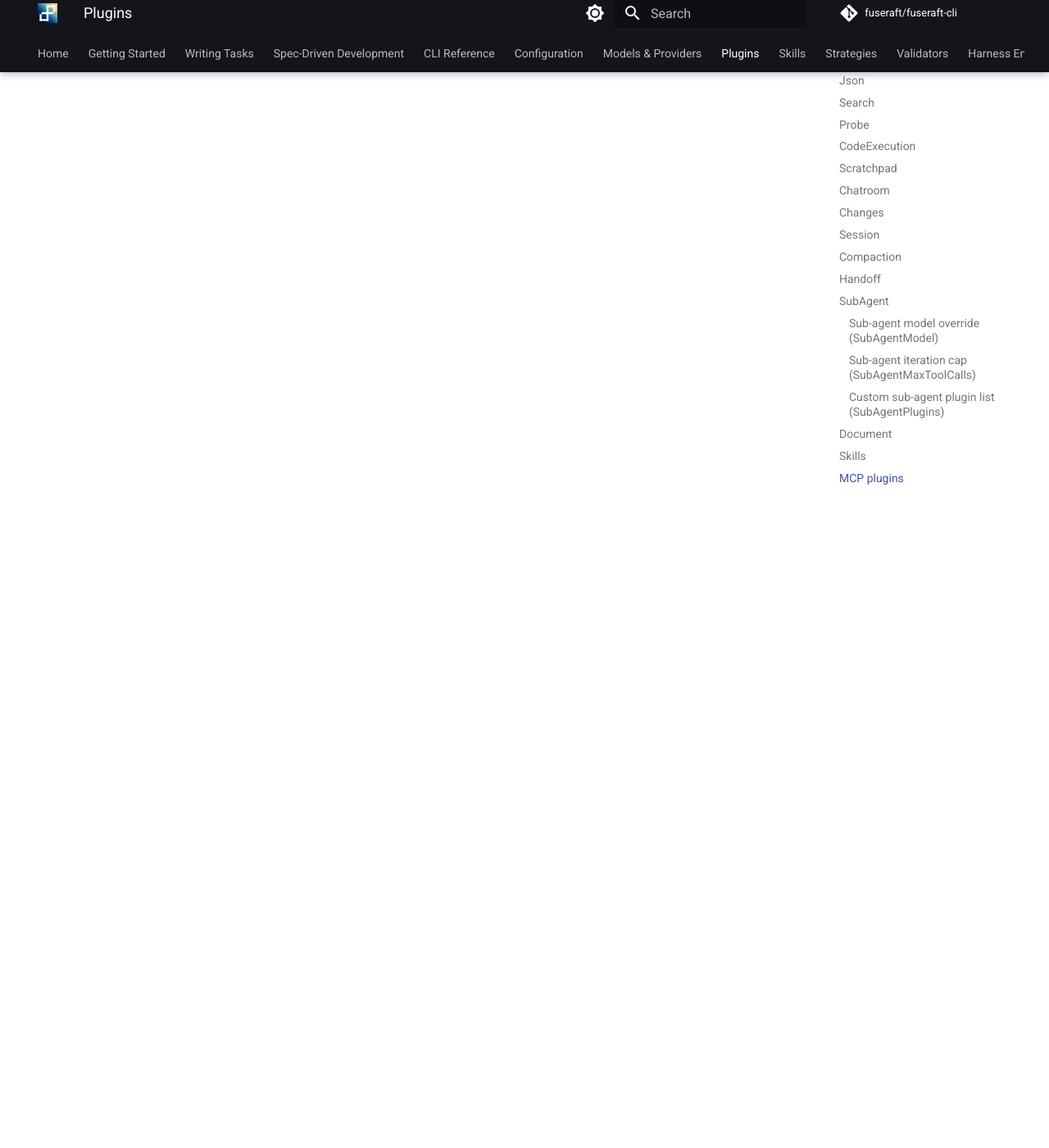
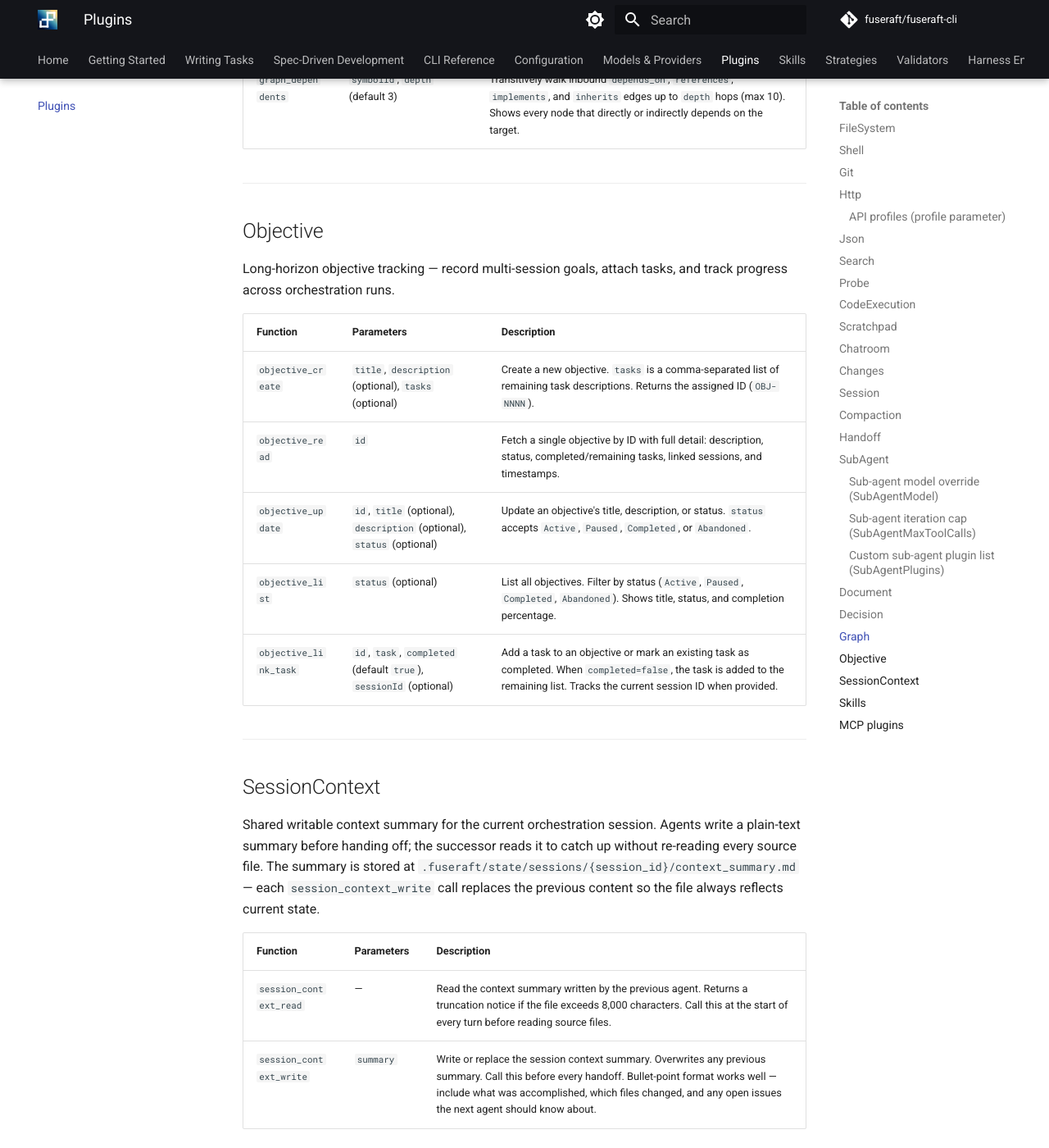
Before and after one commit to fuseraft/fuseraft-cli, an MkDocs documentation site: the page built from docs/plugins.md, in a window 1280 px wide and 1400 px high, scrolled down 18809 px. Shown: the whole window at 82% size. Built offline with MkDocs 1.6.1 and Material for MkDocs 9.7.7, drawn with Linux system fonts in a browser that asks for light colours; comment, search, counter and statistics services are not loaded; some of the changed text lies outside the part shown.

Commit message:
docs: add missing plugins

```diff
--- a/docs/plugins.md
+++ b/docs/plugins.md
@@ -496,6 +496,56 @@
 
 ---
 
+## Decision
+
+Architecture Decision Registry (ADR) — record, search, and supersede architecture decisions across sessions. Each decision gets a stable ID (`ADR-NNNN`) and tracks title, context, rationale, alternatives, consequences, and tags.
+
+| Function | Parameters | Description |
+|----------|-----------|-------------|
+| `decision_search` | `query` (default `""`), `status` (optional), `tag` (optional) | Search ADRs by keyword across title, context, decision text, and tags. Filter by status (`Proposed`, `Accepted`, `Deprecated`, `Superseded`) or tag. Leave `query` empty to list all. |
+| `decision_read` | `id` | Fetch a single ADR by ID (e.g. `ADR-0042`). Returns full detail including alternatives, consequences, and governed files. |
+| `decision_create` | `title`, `context`, `decision`, `alternatives` (optional), `consequences` (optional), `tags` (optional), `supersedes` (optional), `governs` (optional) | Record a new architecture decision. `alternatives` and `consequences` are comma-separated lists. `supersedes` is a comma-separated list of ADR IDs; those records are automatically marked Superseded. `governs` is a comma-separated list of file paths or symbol IDs the decision applies to. |
+| `decision_supersede` | `id`, `newId` | Mark an existing ADR as Superseded. `newId` is the replacement ADR (recorded for traceability). |
+
+---
+
+## Graph
+
+Read the repository semantic graph — nodes (files, types, methods, interfaces, ADRs) and edges (references, inheritance, implementation, dependencies). The graph is populated automatically by the `search_symbol` and `search_callers` tools and by `decision_create`.
+
+| Function | Parameters | Description |
+|----------|-----------|-------------|
+| `graph_search` | `query` (default `""`), `kind` (optional), `file` (optional) | Find graph nodes by name, kind, or file path. `kind` accepts `File`, `Namespace`, `Type`, `Interface`, `Method`, `Property`, `Field`, or `Adr`. Returns up to 50 results. |
+| `graph_refs` | `symbolId` | Find all nodes that reference, implement, or inherit from the given symbol ID (e.g. `type:fuseraft.Core.Models.AdrEntry`). Returns inbound `references`, `implements`, and `inherits` edges. |
+| `graph_dependents` | `symbolId`, `depth` (default 3) | Transitively walk inbound `depends_on`, `references`, `implements`, and `inherits` edges up to `depth` hops (max 10). Shows every node that directly or indirectly depends on the target. |
+
+---
+
+## Objective
+
+Long-horizon objective tracking — record multi-session goals, attach tasks, and track progress across orchestration runs.
+
+| Function | Parameters | Description |
+|----------|-----------|-------------|
+| `objective_create` | `title`, `description` (optional), `tasks` (optional) | Create a new objective. `tasks` is a comma-separated list of remaining task descriptions. Returns the assigned ID (`OBJ-NNNN`). |
+| `objective_read` | `id` | Fetch a single objective by ID with full detail: description, status, completed/remaining tasks, linked sessions, and timestamps. |
+| `objective_update` | `id`, `title` (optional), `description` (optional), `status` (optional) | Update an objective's title, description, or status. `status` accepts `Active`, `Paused`, `Completed`, or `Abandoned`. |
+| `objective_list` | `status` (optional) | List all objectives. Filter by status (`Active`, `Paused`, `Completed`, `Abandoned`). Shows title, status, and completion percentage. |
+| `objective_link_task` | `id`, `task`, `completed` (default `true`), `sessionId` (optional) | Add a task to an objective or mark an existing task as completed. When `completed=false`, the task is added to the remaining list. Tracks the current session ID when provided. |
+
+---
+
+## SessionContext
+
+Shared writable context summary for the current orchestration session. Agents write a plain-text summary before handing off; the successor reads it to catch up without re-reading every source file. The summary is stored at `.fuseraft/state/sessions/{session_id}/context_summary.md` — each `session_context_write` call replaces the previous content so the file always reflects current state.
+
+| Function | Parameters | Description |
+|----------|-----------|-------------|
+| `session_context_read` | — | Read the context summary written by the previous agent. Returns a truncation notice if the file exceeds 8,000 characters. Call this at the start of every turn before reading source files. |
+| `session_context_write` | `summary` | Write or replace the session context summary. Overwrites any previous summary. Call this before every handoff. Bullet-point format works well — include what was accomplished, which files changed, and any open issues the next agent should know about. |
+
+---
+
 ## Skills
 
 Exposes installed skills as callable tools in the REPL. Only present when at least one skill is found at startup — see [Skills](skills.md) for how discovery works.
```
